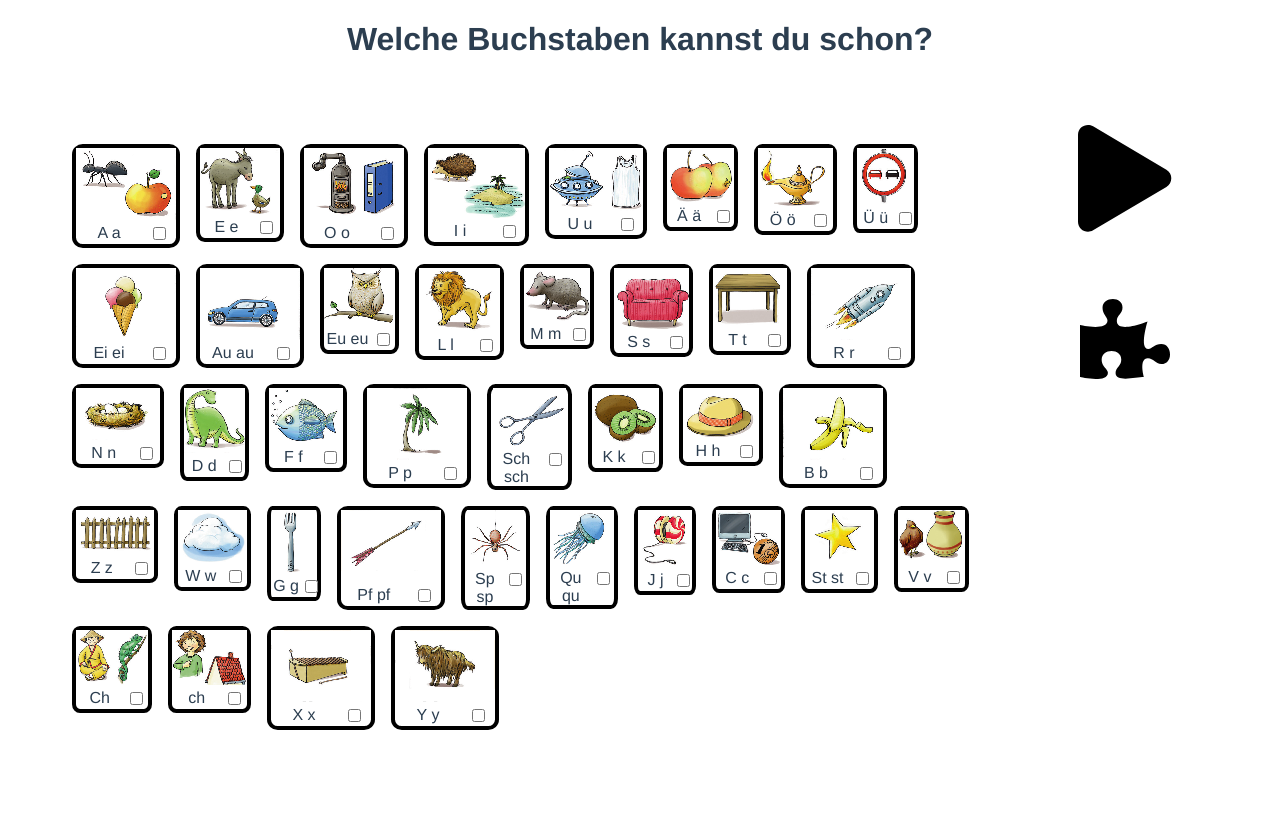
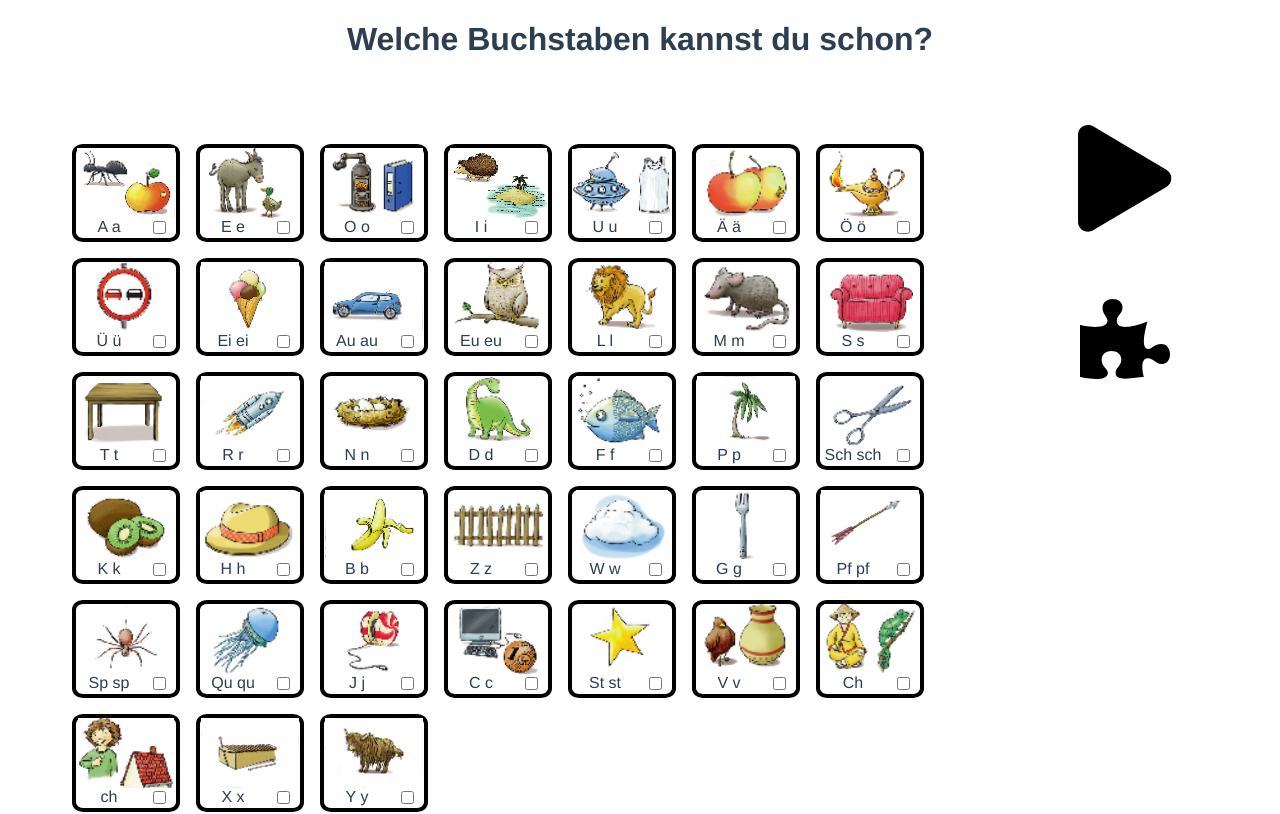
Before and after one commit to jmiegel/PBO_LesenLernen, a Vue app: page / in a window 1280 px wide. Shown: the top 814 px of the page. Built offline with nearby package versions, Linux system fonts and the light colour scheme; a web font is replaced by a local one.

Commit message:
Bilder in Divs richtig angeordnet

```diff
--- a/src/App.vue
+++ b/src/App.vue
@@ -32,4 +32,21 @@
 .testClass {
   border: 1px solid black;
 }
+
+.bild_wrapper {
+  min-width: 100px;
+  max-width: 100px;
+  min-height: 70px;
+  max-height: 70px;
+  display: flex;
+  justify-content: center;
+  align-content: center;
+}
+
+.bild_wrapper img {
+  /*vertical-align: middle;*/
+  max-height: 100%;
+  max-width: 100%;
+  object-fit: contain;
+}
 </style>
--- a/src/components/BuchstabenauswahlKaestchen.vue
+++ b/src/components/BuchstabenauswahlKaestchen.vue
@@ -67,4 +67,15 @@ export default {
 .checkbox_wrapper {
   width: 34%;
 }
+
+.bild_wrapper {
+  width: 100px;
+  height: 70px;
+  text-align: center;
+  line-height: 70px;
+}
+
+.bild_wrapper img {
+  vertical-align: middle;
+}
 </style>
--- a/src/components/Task.vue
+++ b/src/components/Task.vue
@@ -6,8 +6,12 @@
       class="char_wrapper"
       :style="{ width: divWidth + 'vw' }"
     >
-      <div v-if="showLetter[index]">{{ anlaut }}</div>
-      <img v-else :src="pictArr[anlautIndices[index]].img" />
+      <div class="transform_wrapper">
+        <div v-if="showLetter[index]">{{ anlaut }}</div>
+        <div v-else class="bild_wrapper">
+          <img :src="pictArr[anlautIndices[index]].img" />
+        </div>
+      </div>
     </div>
   </div>
 </template>
@@ -87,11 +91,19 @@ export default {
   padding-left: 0.5em;
   padding-right: 0.5em;
   font-weight: bold;
-  transition: transform 0.5s ease;
+  display: flex;
+  justify-content: center;
 }
 
-.char_wrapper:hover {
+.transform_wrapper {
+  display: flex;
+  width: 100%;
+  justify-content: center;
+}
+
+.transform_wrapper:hover {
   transform: scale(1.2);
+  transition: transform 0.5s ease;
 }
 
 img {
```
